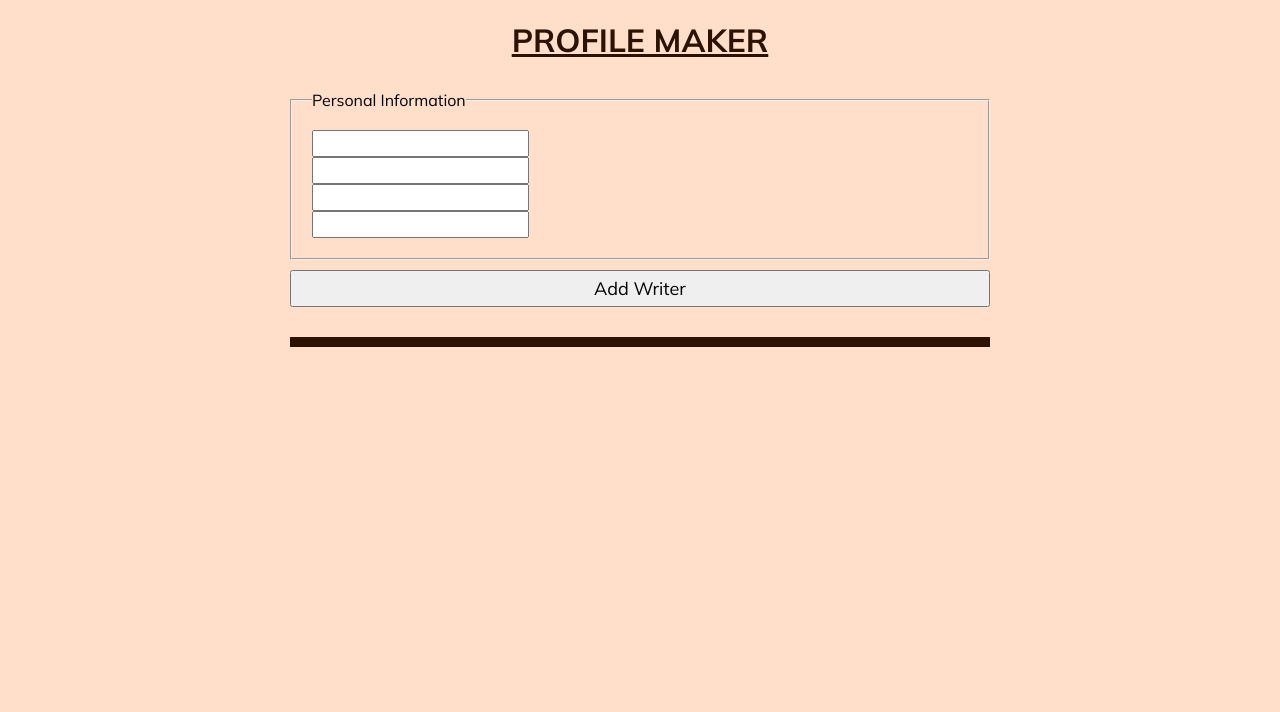
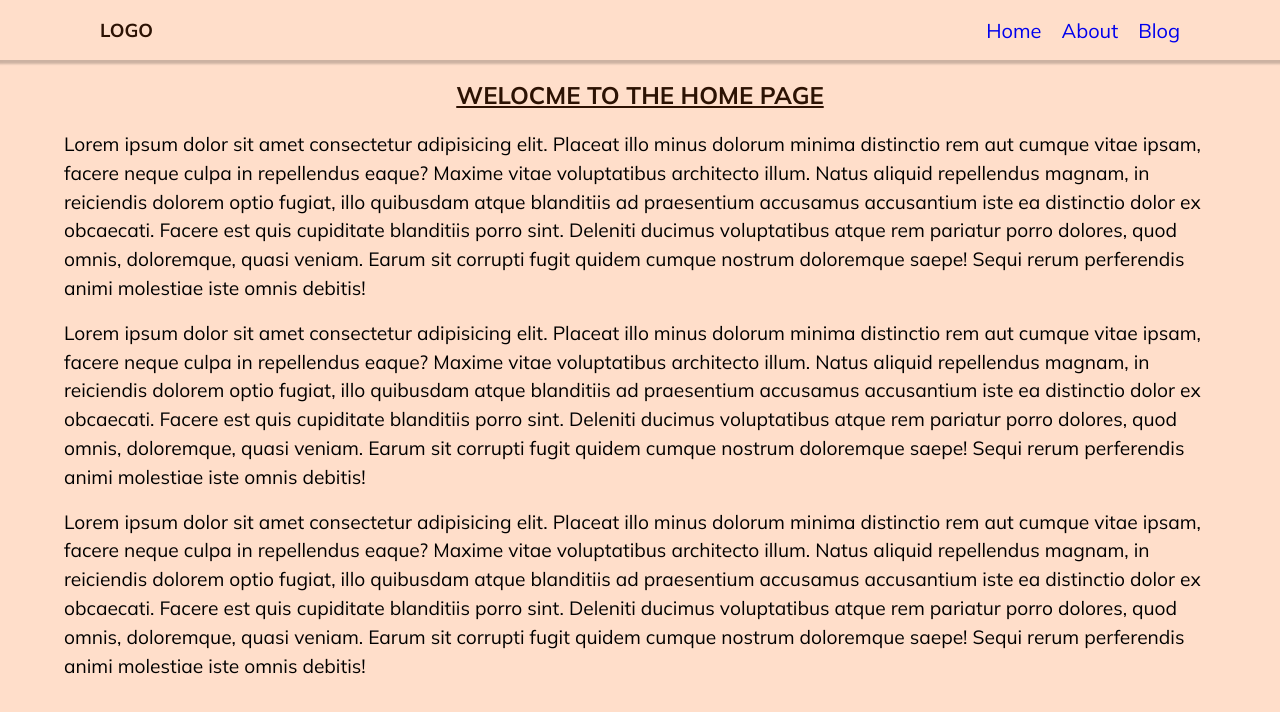
Before and after one commit to Eu-acheampong/code-along, a React (Create React App) app: page / in a window 1280 px wide. Shown: the top 712 px of the page. Built offline with nearby package versions, Linux system fonts and the light colour scheme.

Commit message:
React Compnent-8

```diff
--- a/package.json
+++ b/package.json
@@ -9,7 +9,7 @@
     "axios": "^0.26.1",
     "react": "^17.0.2",
     "react-dom": "^17.0.2",
-    "react-router-dom": "^6.2.2",
+    "react-router-dom": "^6.3.0",
     "react-scripts": "5.0.0",
     "web-vitals": "^2.1.4"
   },
--- a/src/App.js
+++ b/src/App.js
@@ -1,30 +1,21 @@
-import useLocalStorage from "./hook/useLocalStorage";
-import ProfileForm from "./components/ProfileForm";
-import ProfileCard from "./components/ProfileCard";
+import React from "react";
+import { BrowserRouter, Routes, Route } from "react-router-dom";
+import About from "./pages/About";
+import Blog from "./pages/Blog";
+import Home from "./pages/Home";
+import Navbar from "./components/navbar/Navbar";
 
-function App() {
-  const [profiles, setProfiles] = useLocalStorage("profiles", []);
-
-  const updateProfiles = (profile) => {
-    let arr = profiles;
-    arr.push(profile);
-    setProfiles([...arr]);
-  };
-
+const App = () => {
   return (
-    <div className="app">
-      <h1> Profile Maker </h1>
-      <div>
-        <ProfileForm submit={updateProfiles} />
-        <hr />
-        <div className="list">
-          {profiles.map((person, index) => (
-            <ProfileCard key={index} writer={person} />
-          ))}
-        </div>
-      </div>
-    </div>
+    <BrowserRouter>
+      <Navbar />
+      <Routes>
+        <Route path="about" element={<About />} />
+        <Route path="blog" element={<Blog />} />
+        <Route path="/" element={<Home />} />
+      </Routes>
+    </BrowserRouter>
   );
-}
+};
 
 export default App;
--- /dev/null
+++ b/src/components/navbar/Navbar.js
@@ -0,0 +1,24 @@
+import React from 'react'
+import { Link } from 'react-router-dom';
+import styles from "./Navbar.module.css";
+
+const Navbar = () => {
+  return (
+    <nav>
+      <h3>Logo</h3>
+      <ul>
+        <li>
+          <Link to="/">Home</Link>
+        </li>
+        <li>
+          <Link to="about">About</Link>
+        </li>
+        <li>
+          <Link to="blog">Blog</Link>
+        </li>
+      </ul>
+    </nav>
+  );
+};
+
+export default Navbar;
--- /dev/null
+++ b/src/components/navbar/Navbar.module.css
@@ -0,0 +1,24 @@
+nav {
+  height: 60px;
+  display: flex;
+  justify-content: space-between;
+  align-items: center;
+  box-shadow: 0 2px 2px 2px rgba(0, 0, 0, 0.2);
+  padding: 0 100px;
+}
+
+nav ul {
+  display: flex;
+  list-style: none;
+  gap: 20px;
+}
+
+nav ul li a {
+text-decoration: none;
+font-size: 20px;
+}
+
+nav ul li a:hover {
+  transform: scale(1.2);
+  color: red;
+}
--- a/src/index.css
+++ b/src/index.css
@@ -194,3 +194,14 @@
 .post > h3 {
   text-align: center;
 }
+
+section {
+  width: 90%;
+  margin: 0 auto;
+}
+
+section p {
+  font-size: 1.2rem;
+  line-height: 1.5;
+  margin-bottom: 1rem;
+}
--- /dev/null
+++ b/src/pages/About.js
@@ -0,0 +1,47 @@
+import React from "react";
+
+const About = () => {
+  return (
+    <section>
+    <h1>Welcome to the About Page</h1>
+      <p>
+        Lorem ipsum dolor sit amet consectetur adipisicing elit. Placeat illo
+        minus dolorum minima distinctio rem aut cumque vitae ipsam, facere neque
+        culpa in repellendus eaque? Maxime vitae voluptatibus architecto illum.
+        Natus aliquid repellendus magnam, in reiciendis dolorem optio fugiat,
+        illo quibusdam atque blanditiis ad praesentium accusamus accusantium
+        iste ea distinctio dolor ex obcaecati. Facere est quis cupiditate
+        blanditiis porro sint. Deleniti ducimus voluptatibus atque rem pariatur
+        porro dolores, quod omnis, doloremque, quasi veniam. Earum sit corrupti
+        fugit quidem cumque nostrum doloremque saepe! Sequi rerum perferendis
+        animi molestiae iste omnis debitis!
+      </p>
+      <p>
+        Lorem ipsum dolor sit amet consectetur adipisicing elit. Placeat illo
+        minus dolorum minima distinctio rem aut cumque vitae ipsam, facere neque
+        culpa in repellendus eaque? Maxime vitae voluptatibus architecto illum.
+        Natus aliquid repellendus magnam, in reiciendis dolorem optio fugiat,
+        illo quibusdam atque blanditiis ad praesentium accusamus accusantium
+        iste ea distinctio dolor ex obcaecati. Facere est quis cupiditate
+        blanditiis porro sint. Deleniti ducimus voluptatibus atque rem pariatur
+        porro dolores, quod omnis, doloremque, quasi veniam. Earum sit corrupti
+        fugit quidem cumque nostrum doloremque saepe! Sequi rerum perferendis
+        animi molestiae iste omnis debitis!
+      </p>
+      <p>
+        Lorem ipsum dolor sit amet consectetur adipisicing elit. Placeat illo
+        minus dolorum minima distinctio rem aut cumque vitae ipsam, facere neque
+        culpa in repellendus eaque? Maxime vitae voluptatibus architecto illum.
+        Natus aliquid repellendus magnam, in reiciendis dolorem optio fugiat,
+        illo quibusdam atque blanditiis ad praesentium accusamus accusantium
+        iste ea distinctio dolor ex obcaecati. Facere est quis cupiditate
+        blanditiis porro sint. Deleniti ducimus voluptatibus atque rem pariatur
+        porro dolores, quod omnis, doloremque, quasi veniam. Earum sit corrupti
+        fugit quidem cumque nostrum doloremque saepe! Sequi rerum perferendis
+        animi molestiae iste omnis debitis!
+      </p>
+    </section>
+  );
+};
+
+export default About;
--- /dev/null
+++ b/src/pages/Blog.js
@@ -0,0 +1,47 @@
+import React from "react";
+
+const Blog = () => {
+  return (
+    <section>
+    <h1>Welcome to yhe Blog Page</h1>
+      <p>
+        Lorem ipsum dolor sit amet consectetur adipisicing elit. Placeat illo
+        minus dolorum minima distinctio rem aut cumque vitae ipsam, facere neque
+        culpa in repellendus eaque? Maxime vitae voluptatibus architecto illum.
+        Natus aliquid repellendus magnam, in reiciendis dolorem optio fugiat,
+        illo quibusdam atque blanditiis ad praesentium accusamus accusantium
+        iste ea distinctio dolor ex obcaecati. Facere est quis cupiditate
+        blanditiis porro sint. Deleniti ducimus voluptatibus atque rem pariatur
+        porro dolores, quod omnis, doloremque, quasi veniam. Earum sit corrupti
+        fugit quidem cumque nostrum doloremque saepe! Sequi rerum perferendis
+        animi molestiae iste omnis debitis!
+      </p>
+      <p>
+        Lorem ipsum dolor sit amet consectetur adipisicing elit. Placeat illo
+        minus dolorum minima distinctio rem aut cumque vitae ipsam, facere neque
+        culpa in repellendus eaque? Maxime vitae voluptatibus architecto illum.
+        Natus aliquid repellendus magnam, in reiciendis dolorem optio fugiat,
+        illo quibusdam atque blanditiis ad praesentium accusamus accusantium
+        iste ea distinctio dolor ex obcaecati. Facere est quis cupiditate
+        blanditiis porro sint. Deleniti ducimus voluptatibus atque rem pariatur
+        porro dolores, quod omnis, doloremque, quasi veniam. Earum sit corrupti
+        fugit quidem cumque nostrum doloremque saepe! Sequi rerum perferendis
+        animi molestiae iste omnis debitis!
+      </p>
+      <p>
+        Lorem ipsum dolor sit amet consectetur adipisicing elit. Placeat illo
+        minus dolorum minima distinctio rem aut cumque vitae ipsam, facere neque
+        culpa in repellendus eaque? Maxime vitae voluptatibus architecto illum.
+        Natus aliquid repellendus magnam, in reiciendis dolorem optio fugiat,
+        illo quibusdam atque blanditiis ad praesentium accusamus accusantium
+        iste ea distinctio dolor ex obcaecati. Facere est quis cupiditate
+        blanditiis porro sint. Deleniti ducimus voluptatibus atque rem pariatur
+        porro dolores, quod omnis, doloremque, quasi veniam. Earum sit corrupti
+        fugit quidem cumque nostrum doloremque saepe! Sequi rerum perferendis
+        animi molestiae iste omnis debitis!
+      </p>
+    </section>
+  );
+};
+
+export default Blog;
--- /dev/null
+++ b/src/pages/Home.js
@@ -0,0 +1,47 @@
+import React from "react";
+
+const Home = () => {
+  return (
+    <section>
+    <h1>Welocme to the Home Page</h1>
+      <p>
+        Lorem ipsum dolor sit amet consectetur adipisicing elit. Placeat illo
+        minus dolorum minima distinctio rem aut cumque vitae ipsam, facere neque
+        culpa in repellendus eaque? Maxime vitae voluptatibus architecto illum.
+        Natus aliquid repellendus magnam, in reiciendis dolorem optio fugiat,
+        illo quibusdam atque blanditiis ad praesentium accusamus accusantium
+        iste ea distinctio dolor ex obcaecati. Facere est quis cupiditate
+        blanditiis porro sint. Deleniti ducimus voluptatibus atque rem pariatur
+        porro dolores, quod omnis, doloremque, quasi veniam. Earum sit corrupti
+        fugit quidem cumque nostrum doloremque saepe! Sequi rerum perferendis
+        animi molestiae iste omnis debitis!
+      </p>
+      <p>
+        Lorem ipsum dolor sit amet consectetur adipisicing elit. Placeat illo
+        minus dolorum minima distinctio rem aut cumque vitae ipsam, facere neque
+        culpa in repellendus eaque? Maxime vitae voluptatibus architecto illum.
+        Natus aliquid repellendus magnam, in reiciendis dolorem optio fugiat,
+        illo quibusdam atque blanditiis ad praesentium accusamus accusantium
+        iste ea distinctio dolor ex obcaecati. Facere est quis cupiditate
+        blanditiis porro sint. Deleniti ducimus voluptatibus atque rem pariatur
+        porro dolores, quod omnis, doloremque, quasi veniam. Earum sit corrupti
+        fugit quidem cumque nostrum doloremque saepe! Sequi rerum perferendis
+        animi molestiae iste omnis debitis!
+      </p>
+      <p>
+        Lorem ipsum dolor sit amet consectetur adipisicing elit. Placeat illo
+        minus dolorum minima distinctio rem aut cumque vitae ipsam, facere neque
+        culpa in repellendus eaque? Maxime vitae voluptatibus architecto illum.
+        Natus aliquid repellendus magnam, in reiciendis dolorem optio fugiat,
+        illo quibusdam atque blanditiis ad praesentium accusamus accusantium
+        iste ea distinctio dolor ex obcaecati. Facere est quis cupiditate
+        blanditiis porro sint. Deleniti ducimus voluptatibus atque rem pariatur
+        porro dolores, quod omnis, doloremque, quasi veniam. Earum sit corrupti
+        fugit quidem cumque nostrum doloremque saepe! Sequi rerum perferendis
+        animi molestiae iste omnis debitis!
+      </p>
+    </section>
+  );
+};
+
+export default Home;
```
Also changed, not shown: 1 other file (tests, documents, lock files or other folders).
